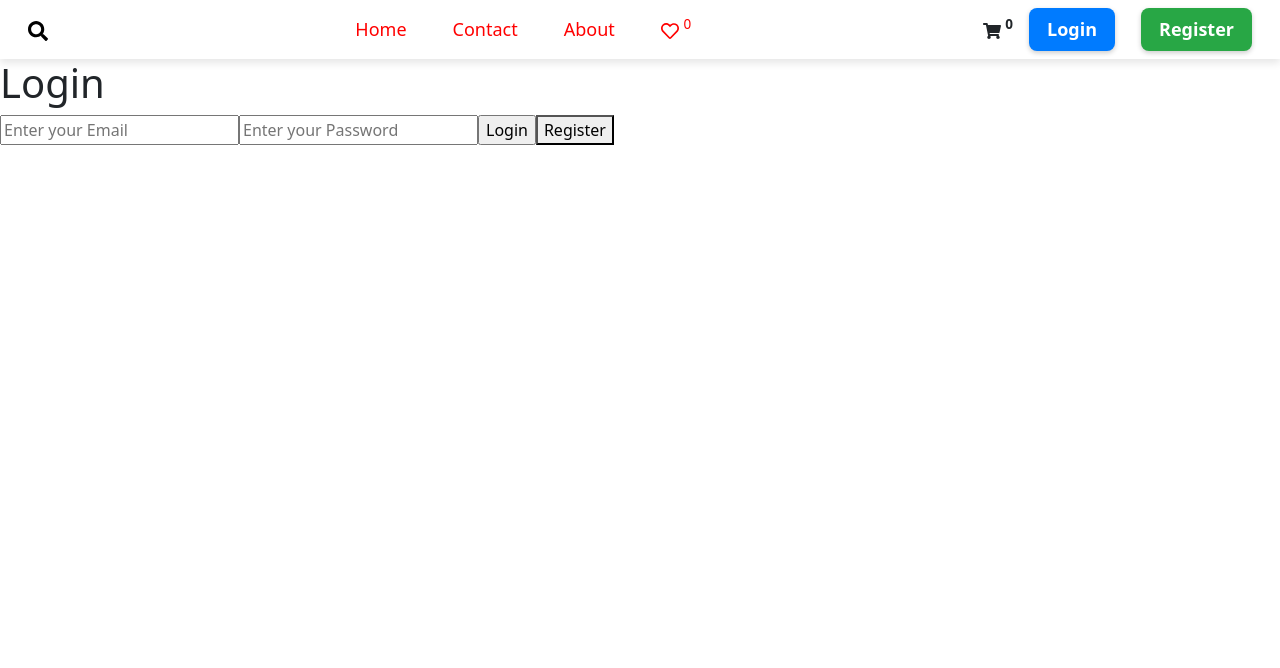
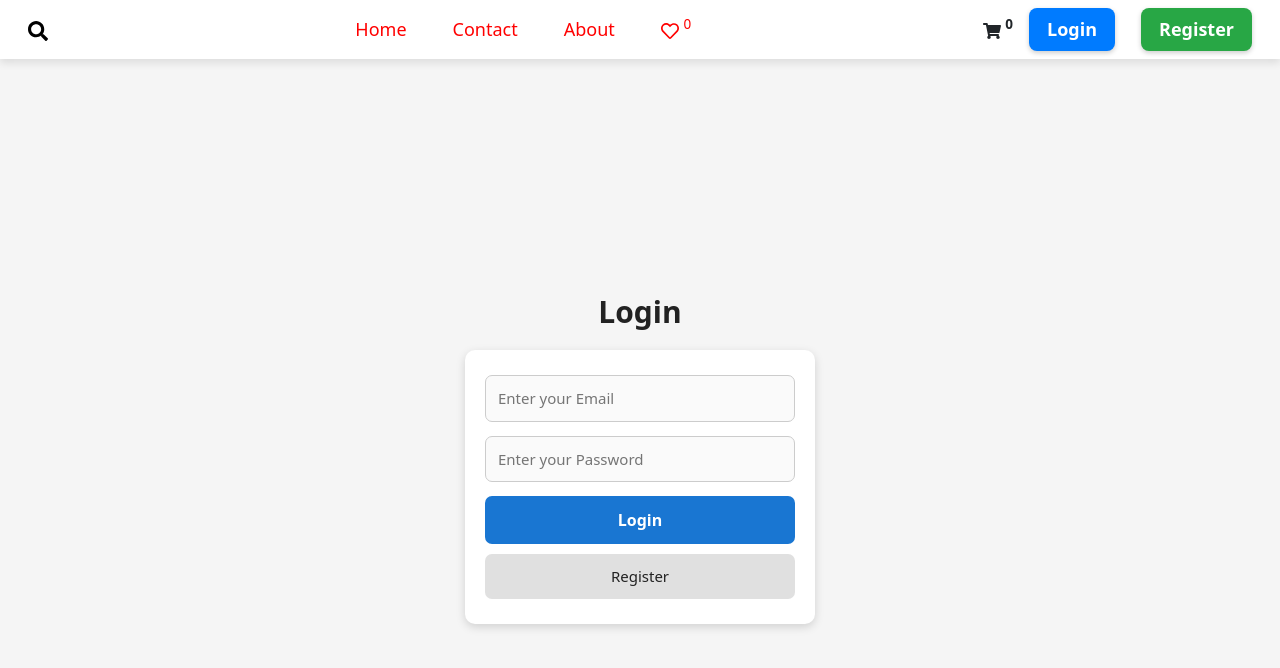
Before and after one commit to HIMMY20/Cart, a React (Vite) app: page /login in a window 1280 px wide. Shown: the top 668 px of the page. Built offline with nearby package versions, Linux system fonts and the light colour scheme; the HTML template or start-up script is replaced by a standard one.

Commit message:
fix css login

```diff
--- a/src/Components/Navbar.css
+++ b/src/Components/Navbar.css
@@ -280,3 +280,101 @@ body {
     font-size: 14px;
   }
 }
+/* ===== MAIN PAGE WRAPPER ===== */
+.login-contain {
+  width: 100%;
+  min-height: 100vh;
+  background: #f5f5f5;
+  display: flex;
+  flex-direction: column;
+  align-items: center;
+  justify-content: center;
+  padding: 20px;
+}
+
+/* ===== HEADING ===== */
+.login-contain h1 {
+  margin-bottom: 20px;
+  color: #222;
+  font-size: 30px;
+  font-weight: 600;
+}
+
+/* ===== FORM CARD ===== */
+.login-form {
+  width: 100%;
+  max-width: 350px;
+  background: #ffffff;
+  padding: 25px 20px;
+  border-radius: 10px;
+  box-shadow: 0 3px 10px rgba(0,0,0,0.15);
+}
+
+/* ===== INPUT FIELDS ===== */
+.login-form input[type="text"],
+.login-form input[type="email"],
+.login-form input[type="password"],
+.login-form input[type="number"] {
+  width: 100%;
+  padding: 11px 12px;
+  margin-bottom: 14px;
+  border: 1px solid #ccc;
+  border-radius: 7px;
+  font-size: 15px;
+  background: #fafafa;
+  transition: 0.25s;
+}
+
+.login-form input:focus {
+  border-color: #1976d2;
+  background: #fff;
+  outline: none;
+}
+
+/* ===== SUBMIT BUTTON ===== */
+.login-form input[type="submit"] {
+  width: 100%;
+  padding: 12px;
+  margin-bottom: 10px;
+  background: #1976d2;
+  color: white;
+  border: none;
+  border-radius: 7px;
+  font-size: 16px;
+  font-weight: 600;
+  cursor: pointer;
+  transition: 0.25s;
+}
+
+.login-form input[type="submit"]:hover {
+  background: #0f56a8;
+}
+
+/* ===== SWITCH PAGE BUTTON (REGISTER / LOGIN) ===== */
+.login-form button {
+  width: 100%;
+  padding: 11px;
+  background: #e0e0e0;
+  color: #222;
+  border: none;
+  border-radius: 7px;
+  font-size: 15px;
+  cursor: pointer;
+  transition: 0.25s;
+}
+
+.login-form button:hover {
+  background: #cfcfcf;
+}
+
+/* ===== RESPONSIVE ===== */
+@media (max-width: 450px) {
+  .login-form {
+    max-width: 100%;
+    padding: 20px 15px;
+  }
+
+  .login-contain h1 {
+    font-size: 26px;
+  }
+}
```
